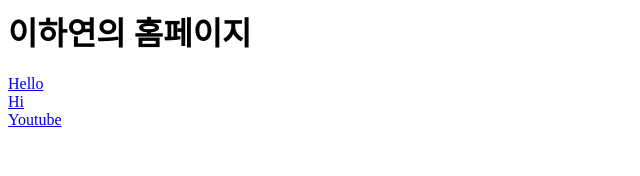
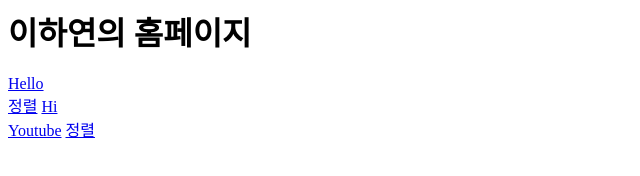
Before and after one commit to yen36748/yen36748.github.io, a plain HTML site: page index.html in a window 1280 px wide. Shown: the whole page, without its empty margins (0-640 px from the left). Drawn offline with Linux system fonts and the light colour scheme.

Commit message:
Update index.html

```diff
--- a/index.html
+++ b/index.html
@@ -6,7 +6,9 @@
 <body>
   <h1>이하연의 홈페이지</h1>
   <a href="hello.html">Hello</a><br/>
+  <a href="abc/sort.html">정렬</a>
   <a href="abc/hi.html">Hi</a><br/>
   <a href="abc/video.html">Youtube</a>
+  <a href="abc/sort.html">정렬</a>
   </body>
   </html>
```
